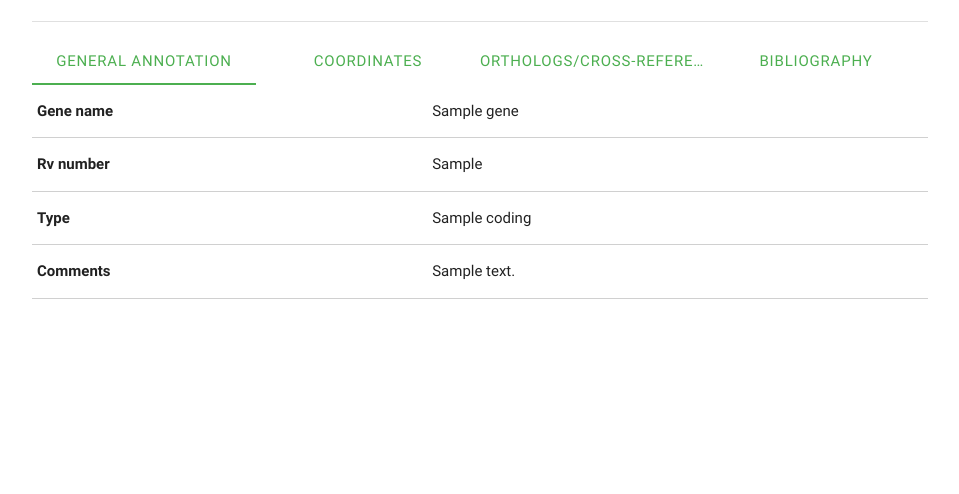
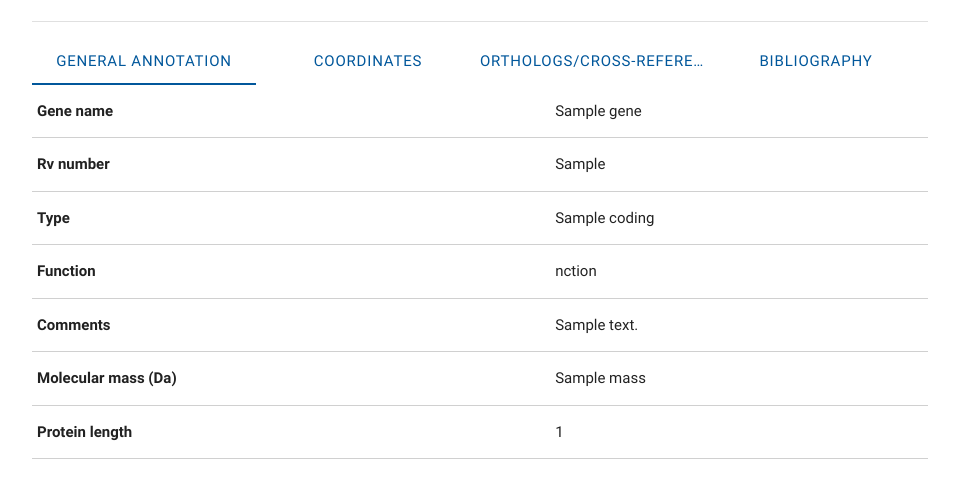
Before and after one commit to COMBAT-TB/vcf2neo, a Flask app: template combatwebapp/templates/results.html in a window 1280 px wide. Shown: the part 544-1038 px from the top of the page, without its empty margins (160-1119 px from the left). Before the commit the page ends 843 px from the top, so only its background shows below. Run offline with Flask 2, Linux system fonts and the light colour scheme; the template is opened without the code that fills it: most values are stand-ins (such as "Sample title", 1, 10 or a date in 2020); some libraries are stand-ins or nearby versions.

Commit message:
Integrated more information.

```diff
--- a/combatwebapp/static/css/style.css
+++ b/combatwebapp/static/css/style.css
@@ -14,5 +14,5 @@
 }
 
 .tabs .indicator{
-    background-color: #4caf50;
+    background-color: #01579b;
 }
--- a/combatwebapp/templates/base.html
+++ b/combatwebapp/templates/base.html
@@ -15,7 +15,7 @@
     {% block css %}{% endblock %}
 </head>
 <body>
-<nav class="green" role="navigation">
+<nav class="light-blue darken-4" role="navigation">
     <div class="nav-wrapper container"><a id="logo-container" href="/" class="brand-logo">COMBAT-TB</a>
         <ul class="right hide-on-med-and-down">
             <li><a href="/about">About</a></li>
--- a/combatwebapp/templates/results.html
+++ b/combatwebapp/templates/results.html
@@ -15,11 +15,15 @@
             <div class="row">
                 <div class="col s12">
                     <ul class="tabs ">
-                        <li class="tab col s3"><a class="green-text active" href="#gi">General annotation</a>
+                        <li class="tab col s3"><a class="light-blue-text text-darken-4 active" href="#gi">General
+                            annotation</a>
                         </li>
-                        <li class="tab col s3"><a class="green-text" href="#coords">Coordinates</a></li>
-                        <li class="tab col s3"><a class="green-text" href="#orth">Orthologs/Cross-references</a></li>
-                        <li class="tab col s3"><a class="green-text" href="#bib">Bibliography</a></li>
+                        <li class="tab col s3"><a class="light-blue-text text-darken-4" href="#coords">Coordinates</a>
+                        </li>
+                        <li class="tab col s3"><a class="light-blue-text text-darken-4" href="#orth">Orthologs/Cross-references</a>
+                        </li>
+                        <li class="tab col s3"><a class="light-blue-text text-darken-4" href="#bib">Bibliography</a>
+                        </li>
                     </ul>
                 </div>
                 <div id="gi" class="col s12">
@@ -31,17 +35,21 @@
                         </tr>
                         <tr>
                             <th>Rv number</th>
-                            <td>{{ gene.locus_tag or gene.name}}</td>
+                            <td>{{ gene.locus_tag or gene.name }}</td>
                         </tr>
                         <tr></tr>
                         <tr>
                             <th>Type</th>
-                            <td>{{ gene.coding or pseudogene}}</td>
-{#                        </tr>#}
-{#                        <tr>#}
-{#                            <th>Function</th>#}
-{#                            <td>{{ gene.description }}</td>#}
-{#                        </tr>#}
+                            <td>{{ gene.coding or pseudogene }}</td>
+                        </tr>
+                        <tr>
+                            <th>Function</th>
+                            {% if protein.function %}
+                                <td>{{ protein.function[9:] }}</td>
+                            {% else %}
+                                <td>{{ protein.function }}</td>
+                            {% endif %}
+                        </tr>
                         {#                        <tr>#}
                         {#                            <th>Product</th>#}
                         {#                            <td>{{ gene.description }}</td>#}
@@ -51,10 +59,10 @@
                             <th>Comments</th>
                             <td>{{ gene.description }}</td>
                         </tr>
-{#                        <tr>#}
-{#                            <th>Molecular mass (Da)</th>#}
-{#                            <td>38616.9</td>#}
-{#                        </tr>#}
+                        <tr>
+                            <th>Molecular mass (Da)</th>
+                            <td>{{ protein.mass }}</td>
+                        </tr>
                         {#                        <tr>#}
                         {#                            <td><b>Isoelectric point</b></td>#}
                         {#                            <td>5.7066</td>#}
@@ -63,10 +71,10 @@
                         {#                            <td><b>Gene length (bp)</b></td>#}
                         {#                            <td>1074</td>#}
                         {#                        </tr>#}
-{#                        <tr>#}
-{#                            <td><b>Protein length</b></td>#}
-{#                            <td>357</td>#}
-{#                        </tr>#}
+                        <tr>
+                            <td><b>Protein length</b></td>
+                            <td>{{ protein.length }}</td>
+                        </tr>
                         {#                        <tr>#}
                         {#                            <td><b>Location (kb)</b></td>#}
                         {#                            <td>257.783</td>#}
@@ -87,7 +95,7 @@
 
                         <tbody>
                         <tr>
-                            <td>{{ gene.coding or pseudogene}}</td>
+                            <td>{{ gene.coding or pseudogene }}</td>
                             <td>{{ gene.start }}</td>
                             <td>{{ gene.end }}</td>
                             <td>{{ gene.strand }}</td>
@@ -100,16 +108,53 @@
                         <tbody>
                         <tr>
                             <th>CDC1551</th>
-                            <td>{{ ortholog_name}}</td>
+                            <td>{{ ortholog_name }}</td>
                         </tr>
                         <tr>
                             <th>UniProt</th>
-                            <td>{{ gene.uniprot_entry }}</td>
+                            <td>
+                                <a target="_blank"
+                                   href="http://www.uniprot.org/uniprot/{{ gene.uniprot_entry }}">{{ gene.uniprot_entry }}
+                            </td>
+                        </tr>
+                        <tr>
+                            <th>GO</th>
+                            <td>
+                                {% for entry in go_terms %}
+                                    <a target="_blank"
+                                       href="http://amigo.geneontology.org/amigo/term/{{ entry }}">{{ entry }}</a><br>
+                                {% endfor %}
+                            </td>
+                            {#                            <td>{{ go_terms }}</td>#}
+                        <tr>
+                            <th>InterPro</th>
+                            <td>
+                                {% for entry in inter_pro %}
+                                    <a target="_blank"
+                                       href="https://www.ebi.ac.uk/interpro/entry/{{ entry }}">{{ entry }} </a><br>
+                                {% endfor %}
+                            </td>
+                            {#                            <td>{{ inter_pro }}</td>#}
                         </tr>
                         </tbody>
                     </table>
                 </div>
-                <div id="bib" class="col s12">Bibliography</div>
+                <div id="bib" class="col s12">
+                    <table class="bordered">
+                        <tbody>
+                        <th>Bibliography</th>
+                        <td>
+                            {% if gene.citation %}
+                                {% for entry in gene.citation.split(', ') %}
+                                    <a>{{ entry }}</a>
+                                {% endfor %}
+                            {% else %}
+                                {{ '' }}
+                            {% endif %}
+                        </td>
+                        </tbody>
+                    </table>
+                </div>
             </div>
         </div>
     {% else %}
```
Also changed, not shown: combatwebapp/templates/index.html (+8 -5 lines), combatwebapp/views.py (+29 -6 lines), 1 other file. Lines whose indentation alone changed are shown as unchanged.
